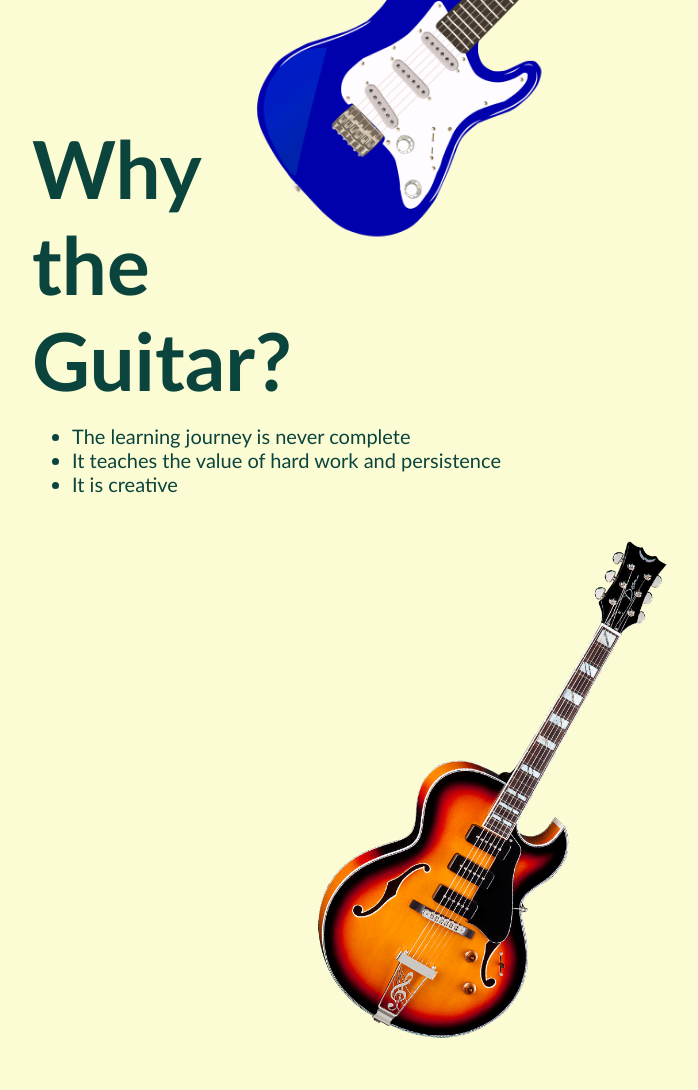
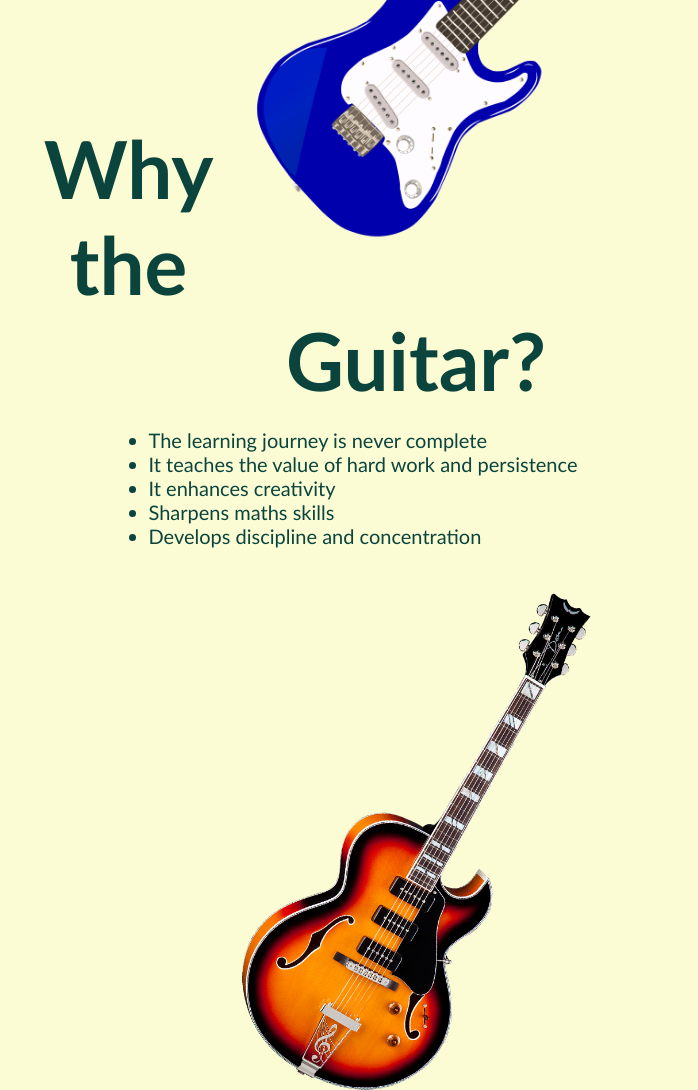
Before and after one commit to JamesRobertSutcliffe/hobby_page, a plain HTML site: page index.html in a window 1280 px wide. Shown: the part 720-1810 px from the top of the page, without its empty margins (232-930 px from the left). Drawn offline with Linux system fonts and the light colour scheme.

Commit message:
Second section centered and developed

```diff
--- a/index.html
+++ b/index.html
@@ -21,18 +21,21 @@
                 guessed, the top of this page <br>
                 is the guitar. It has been a hobby of mine for over 15 years. The reason I love the guitar <br>
                 as a hobby is the fact that the learning journey is never complete, much like programming. <br>
-                Click <a href="#">HERE</a> if you would like to see more reasons why it is my favourite hobby!</p>
+                Click <a href="#why">HERE</a> if you would like to see more reasons why it is my favourite hobby!</p>
             <img src="./images/jumbo_pic.png" alt="blue-guitar" class="jumbo-img">
         </div>
     </section>
 
-    <section class="why-landing">
+    <section class="why-landing" id="why">
         <div class="why">
             <h1>Why the Guitar?</h1>
             <ul>
                 <li>The learning journey is never complete</li>
                 <li>It teaches the value of hard work and persistence</li>
-                <li>It is creative</li>
+                <li>It enhances creativity</li>
+                <li>Sharpens maths skills</li>
+                <li>Develops discipline and concentration</li>
+
                 <img src="./images/jumbo_pic_2.png" alt="semi-acoustic-guitar" class="why-img">
 
             </ul>
--- a/style.css
+++ b/style.css
@@ -60,7 +60,7 @@
 .why {
     margin: auto;
     margin-top: 60px;
-    /* text-align: left; */
+    text-align: center;
     width: 60%;
     float: center;
 }
@@ -71,8 +71,10 @@
     margin: auto;
 }
 
-.why li {
+.why ul {
     font-size: 20px;
+    display: inline-block;
+    text-align: left;
 }
 
 .why-img {
```
